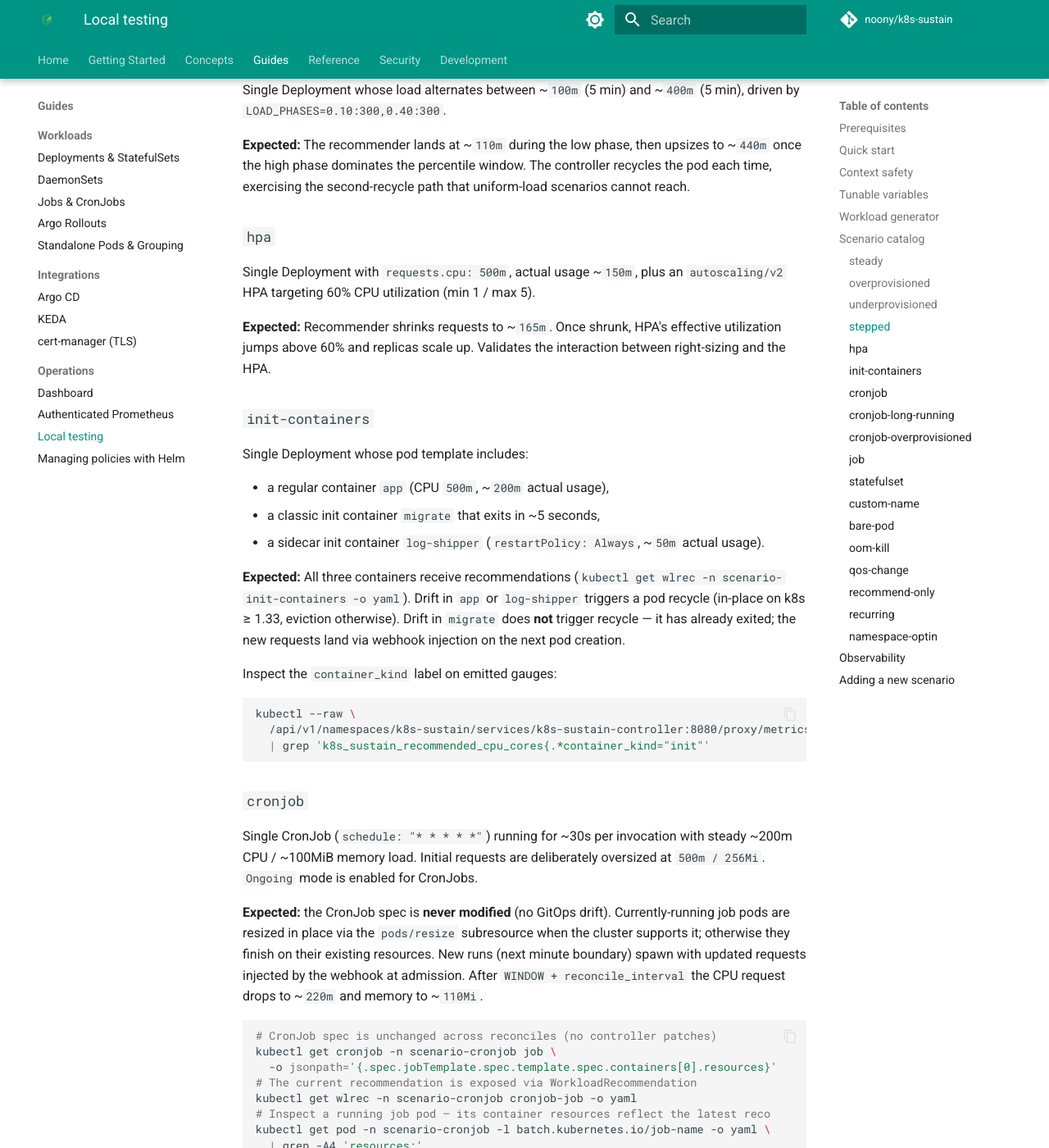
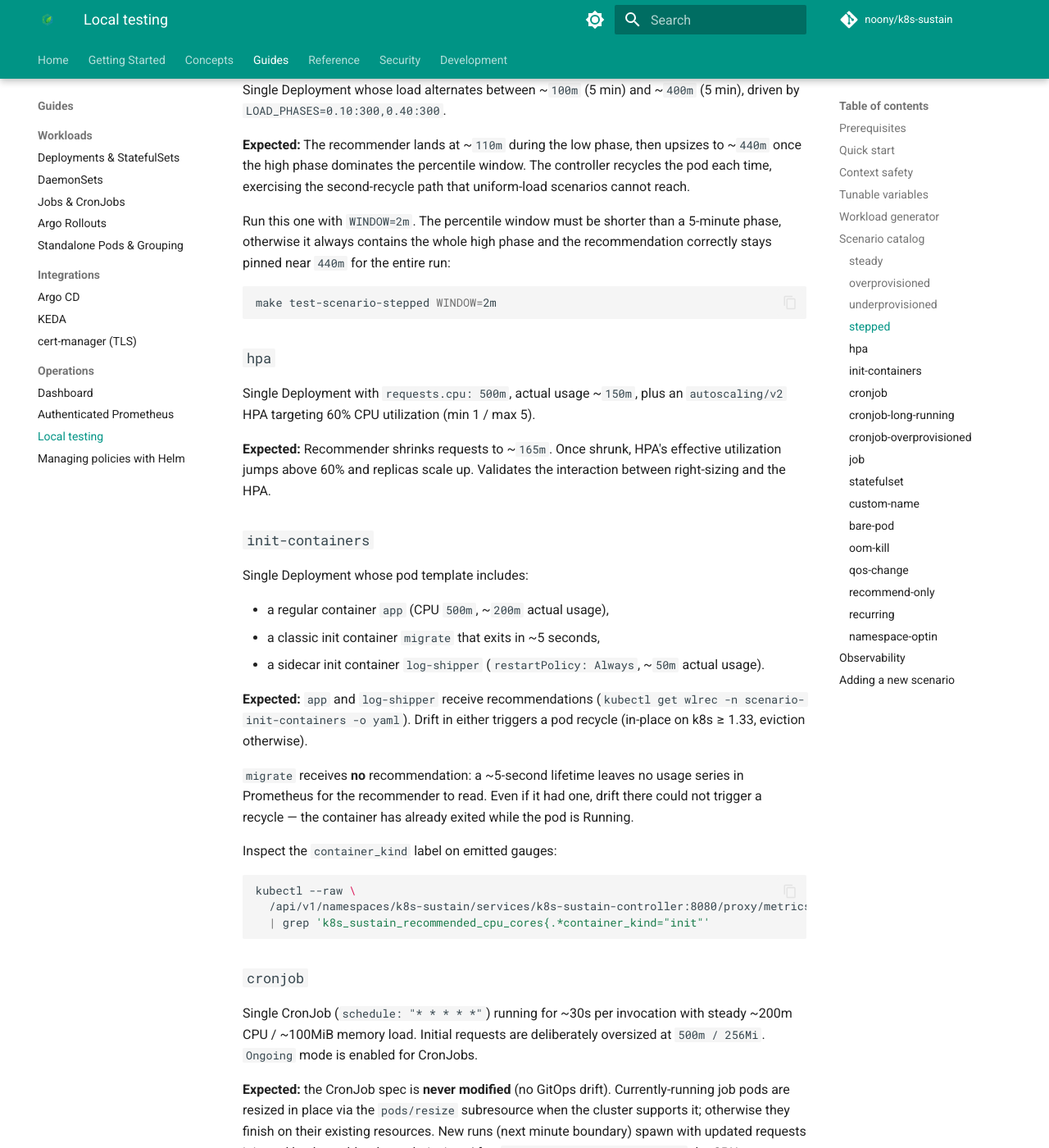
Before and after one commit to noony/k8s-sustain, an MkDocs documentation site: the page built from docs/guides/local-testing.md, in a window 1280 px wide and 1400 px high, scrolled down 2658 px. Shown: the whole window at 82% size. Built offline with MkDocs 1.6.1 and Material for MkDocs 9.7.7, drawn with Linux system fonts in a browser that asks for light colours; comment, search, counter and statistics services are not loaded; the version menu is left out.

Commit message:
docs(scenarios): correct stepped window guidance and init-container recommendation claim

````diff
--- a/docs/guides/local-testing.md
+++ b/docs/guides/local-testing.md
@@ -104,6 +104,14 @@ upsizes to ~`440m` once the high phase dominates the percentile window.
 The controller recycles the pod each time, exercising the second-recycle
 path that uniform-load scenarios cannot reach.
 
+Run this one with `WINDOW=2m`. The percentile window must be shorter than a
+5-minute phase, otherwise it always contains the whole high phase and the
+recommendation correctly stays pinned near `440m` for the entire run:
+
+```bash
+make test-scenario-stepped WINDOW=2m
+```
+
 ### `hpa`
 
 Single Deployment with `requests.cpu: 500m`, actual usage ~`150m`, plus
@@ -122,11 +130,14 @@ Single Deployment whose pod template includes:
 - a sidecar init container `log-shipper` (`restartPolicy: Always`,
   ~`50m` actual usage).
 
-**Expected:** All three containers receive recommendations
-(`kubectl get wlrec -n scenario-init-containers -o yaml`). Drift in `app` or
-`log-shipper` triggers a pod recycle (in-place on k8s ≥ 1.33, eviction
-otherwise). Drift in `migrate` does **not** trigger recycle — it has already
-exited; the new requests land via webhook injection on the next pod creation.
+**Expected:** `app` and `log-shipper` receive recommendations
+(`kubectl get wlrec -n scenario-init-containers -o yaml`). Drift in either
+triggers a pod recycle (in-place on k8s ≥ 1.33, eviction otherwise).
+
+`migrate` receives **no** recommendation: a ~5-second lifetime leaves no
+usage series in Prometheus for the recommender to read. Even if it had one,
+drift there could not trigger a recycle — the container has already exited
+while the pod is Running.
 
 Inspect the `container_kind` label on emitted gauges:
 
````
Also changed, not shown: hack/scenarios/README.md (+2 -2 lines), 2 other files.
